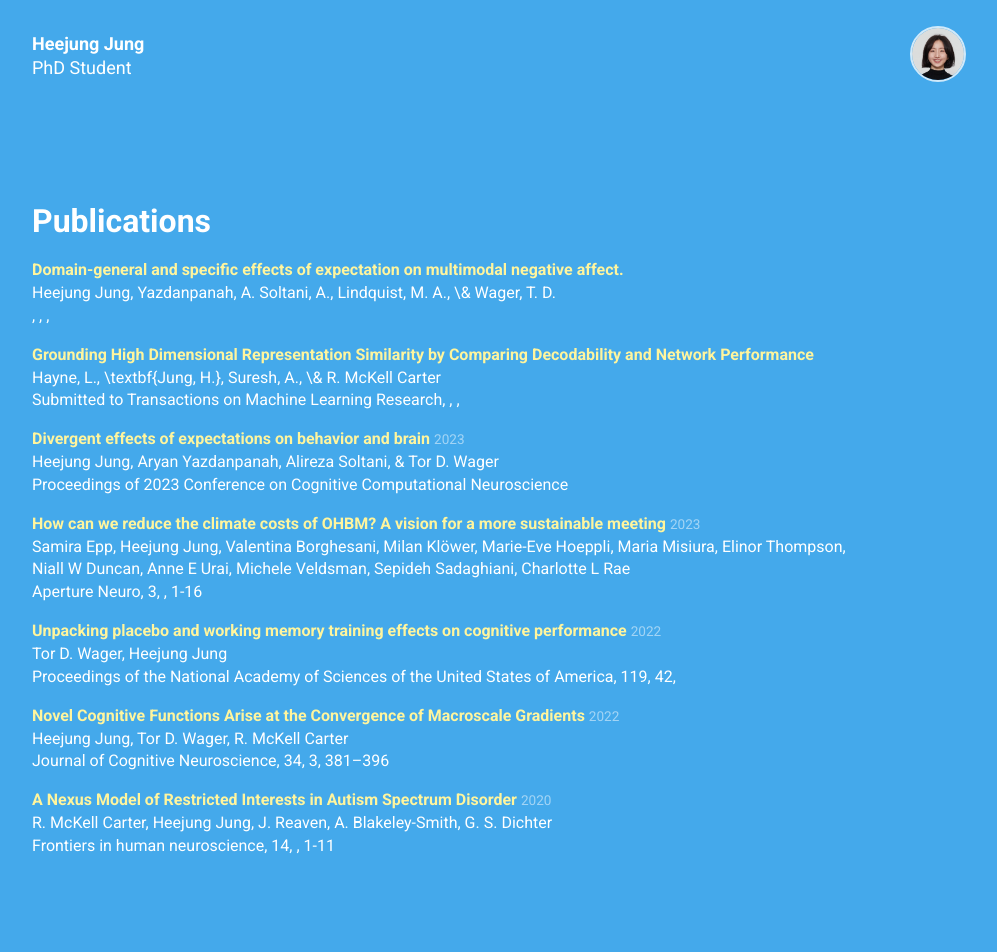
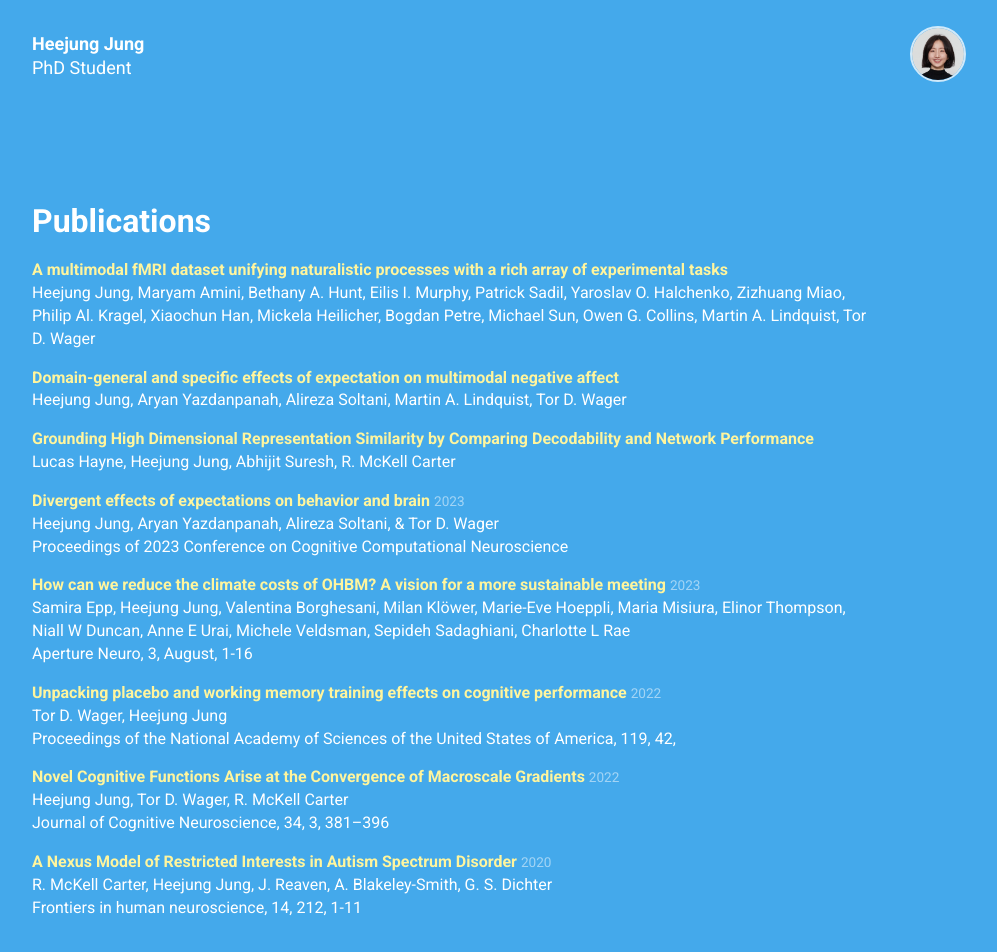
Before and after one commit to jungheejung/jungheejung.github.io, a Jekyll site: the page built from index.html, in a window 1280 px wide and 1400 px high, scrolled down 476 px. Shown: the top 952 px of the window, without its empty margins (38-1035 px from the left). Built offline with Jekyll 4.4.1, drawn with Linux system fonts in a browser that asks for light colours; nearby versions of some CDN libraries.

Commit message:
DOC: update pubs

```diff
--- a/_data/publications.yml
+++ b/_data/publications.yml
@@ -8,15 +8,20 @@
 #   month: March
 #   pdf: http://www.personalinformatics.org/docs/papers/2012-ianli-tochi-physical-activity.pdf
 #   url: http://dl.acm.org/citation.cfm?id=2147783.2147790
-- type: journal
-  title: "Domain-general and specific effects of expectation on multimodal negative affect."
-  authors: Heejung Jung, Yazdanpanah, A. Soltani, A., Lindquist, M. A., \& Wager, T. D.
+- type: conference
+  title: A multimodal fMRI dataset unifying naturalistic processes with a rich array of experimental tasks
+  authors: Heejung Jung, Maryam Amini, Bethany A. Hunt, Eilis I. Murphy, Patrick Sadil, Yaroslav O. Halchenko, Zizhuang Miao, Philip Al. Kragel, Xiaochun Han, Mickela Heilicher, Bogdan Petre, Michael Sun, Owen G. Collins, Martin A. Lindquist, Tor D. Wager
+  publisher: In prep
+- type: conference
+  title: "Domain-general and specific effects of expectation on multimodal negative affect"
+  authors: Heejung Jung, Aryan Yazdanpanah, Alireza Soltani, Martin A. Lindquist, Tor D. Wager
   # year: 2011
-  publisher: In Prep
-- type: journal
+  publisher: In prep
+- type: conference
   title: "Grounding High Dimensional Representation Similarity by Comparing Decodability and Network Performance"
-  authors: Hayne, L., \textbf{Jung, H.}, Suresh, A., \& R. McKell Carter
+  authors: Lucas Hayne, Heejung Jung, Abhijit Suresh, R. McKell Carter
   journal: Submitted to Transactions on Machine Learning Research
+  pdf: https://openreview.net/forum?id=YY2iA0hfia
   url: https://openreview.net/forum?id=YY2iA0hfia
 - type: conference
   title: "Divergent effects of expectations on behavior and brain"
@@ -31,7 +36,7 @@
   journal: Aperture Neuro
   volume: 3
   year: 2023
-  month: August
+  issue: August
   pages: 1-16
   pdf: https://doi.org/10.52294/001c.87678
   url: https://doi.org/10.52294/001c.87678
@@ -56,15 +61,14 @@
   year: 2022
   # month: August
   pages: 381–396
-  pdf: https://doi.org/10.1162/jocn\_a\_01803
-  # http://www.personalinformatics.org/docs/papers/2012-ianli-tochi-physical-activity.pdf
-  url: https://doi.org/10.1162/jocn\_a\_01803
+  pdf: https://doi.org/10.1162/jocn_a_01803
+  url: https://doi.org/10.1162/jocn_a_01803
 - type: journal
   title: "A Nexus Model of Restricted Interests in Autism Spectrum Disorder"
   authors: R. McKell Carter, Heejung Jung, J. Reaven, A. Blakeley-Smith, G. S. Dichter
   journal: Frontiers in human neuroscience
   volume: 14
-  article: 212
+  issue: 212
   year: 2020
   month: June
   pages: 1-11
```
